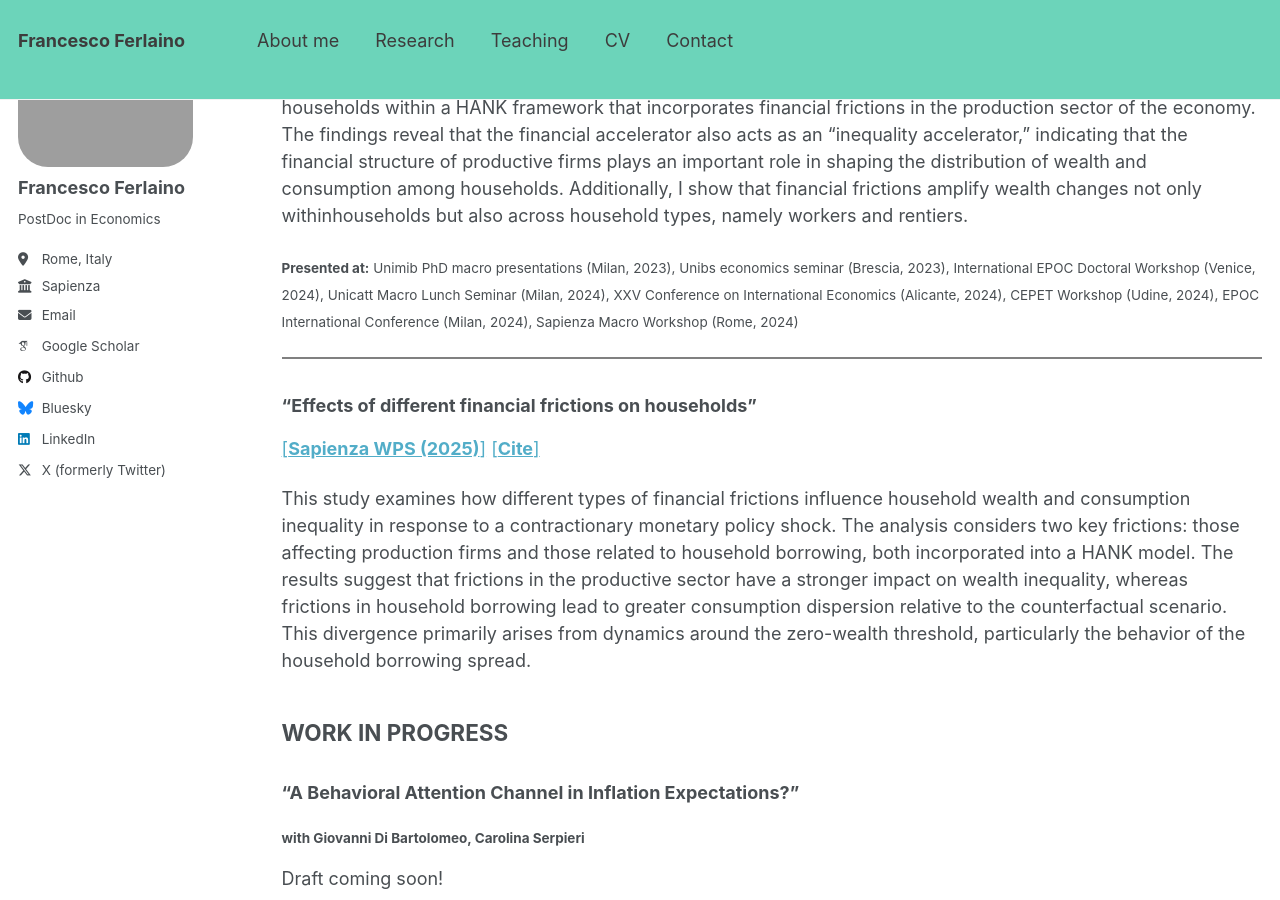
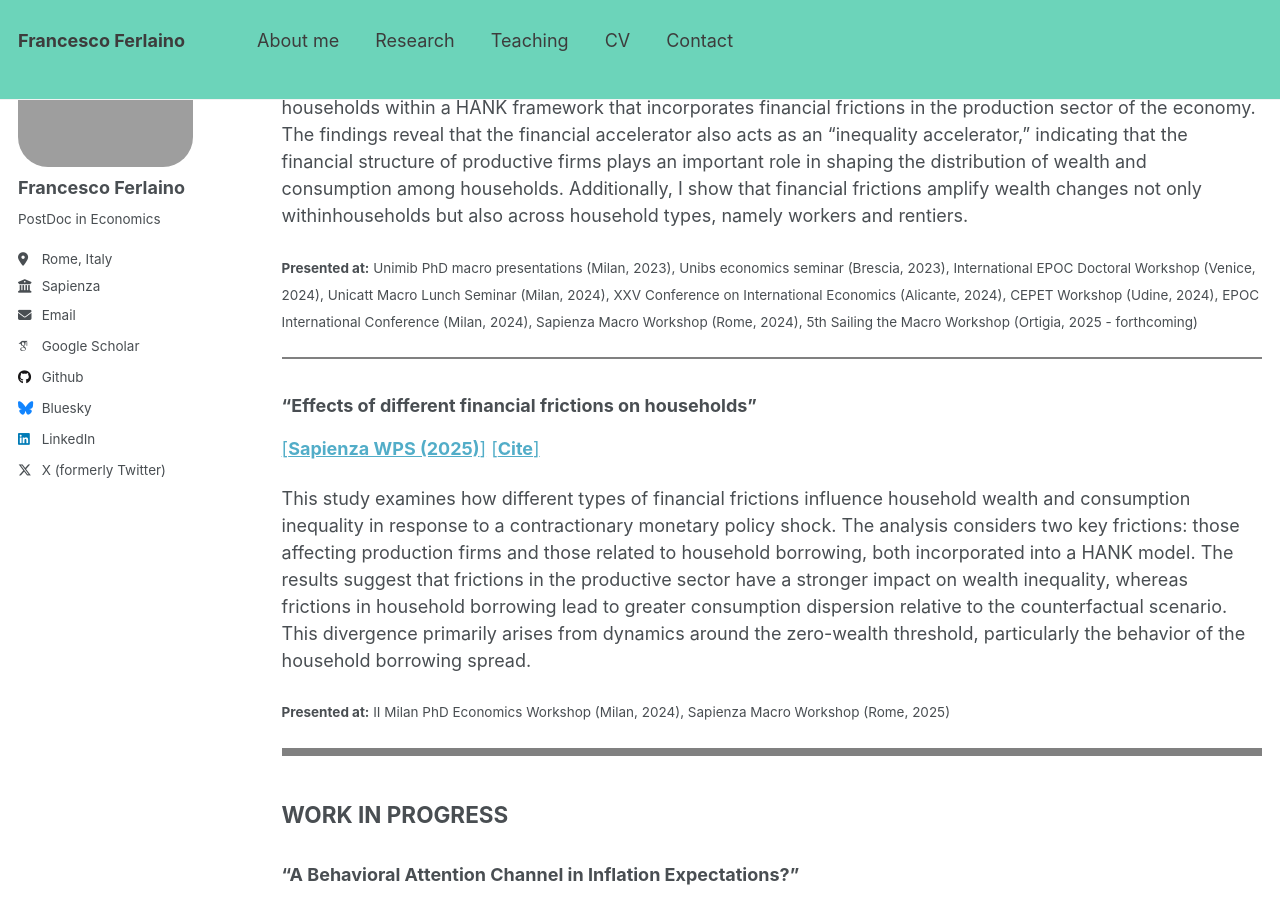
Before and after one commit to fraferla/fraferla.github.io, a Jekyll site: the page built from _pages/research.md, in a window 1280 px wide and 900 px high, scrolled down 295 px. Built offline with Jekyll 4.4.1, drawn with Linux system fonts in a browser that asks for light colours; some web fonts are replaced.

Commit message:
Update research.md

```diff
--- a/_pages/research.md
+++ b/_pages/research.md
@@ -16,7 +16,7 @@
 
 This study investigates the redistribution effects of a contractionary conventional monetary policy shock on households within a HANK framework that incorporates financial frictions in the production sector of the economy. The findings reveal that the financial accelerator also acts as an “inequality accelerator,” indicating that the financial structure of productive firms plays an important role in shaping the distribution of wealth and consumption among households. Additionally, I show that financial frictions amplify wealth changes not only withinhouseholds but also across household types, namely workers and rentiers.
 
-<small>**Presented at:** Unimib PhD macro presentations (Milan, 2023), Unibs economics seminar (Brescia, 2023), International EPOC Doctoral Workshop (Venice, 2024), Unicatt Macro Lunch Seminar (Milan, 2024), XXV Conference on International Economics (Alicante, 2024), CEPET Workshop (Udine, 2024), EPOC International Conference (Milan, 2024), Sapienza Macro Workshop (Rome, 2024)<small>
+<small>**Presented at:** Unimib PhD macro presentations (Milan, 2023), Unibs economics seminar (Brescia, 2023), International EPOC Doctoral Workshop (Venice, 2024), Unicatt Macro Lunch Seminar (Milan, 2024), XXV Conference on International Economics (Alicante, 2024), CEPET Workshop (Udine, 2024), EPOC International Conference (Milan, 2024), Sapienza Macro Workshop (Rome, 2024), 5th Sailing the Macro Workshop (Ortigia, 2025 - forthcoming)<small>
 
 <hr style="border:1px solid gray">
 
@@ -27,6 +27,11 @@
 
 This study examines how different types of financial frictions influence household wealth and consumption inequality in response to a contractionary monetary policy shock. The analysis considers two key frictions: those affecting production firms and those related to household borrowing, both incorporated into a HANK model. The results suggest that frictions in the productive sector have a stronger impact on wealth inequality, whereas frictions in household borrowing lead to greater consumption dispersion relative to the counterfactual scenario. This divergence primarily arises from dynamics around the zero-wealth threshold, particularly the behavior of the household borrowing spread.
 
+<small>**Presented at:** II Milan PhD Economics Workshop (Milan, 2024), Sapienza Macro Workshop (Rome, 2025)<small>
+
+
+
+<hr style="border:4px solid gray">
 
 
 
```
